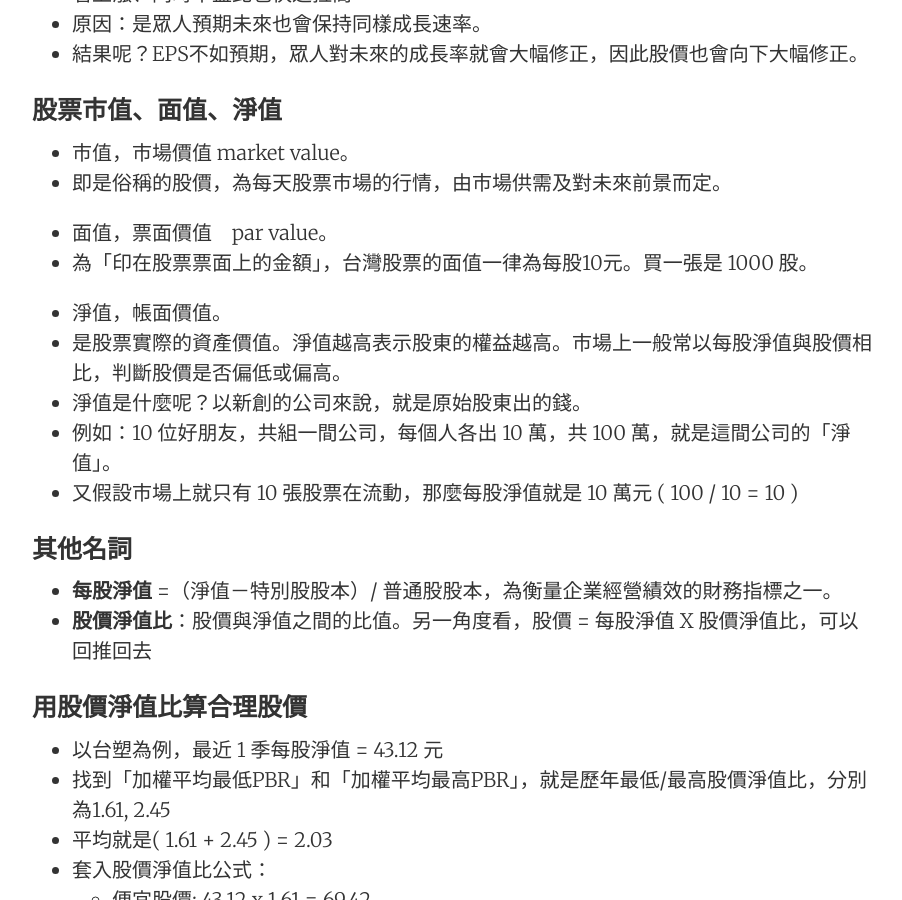
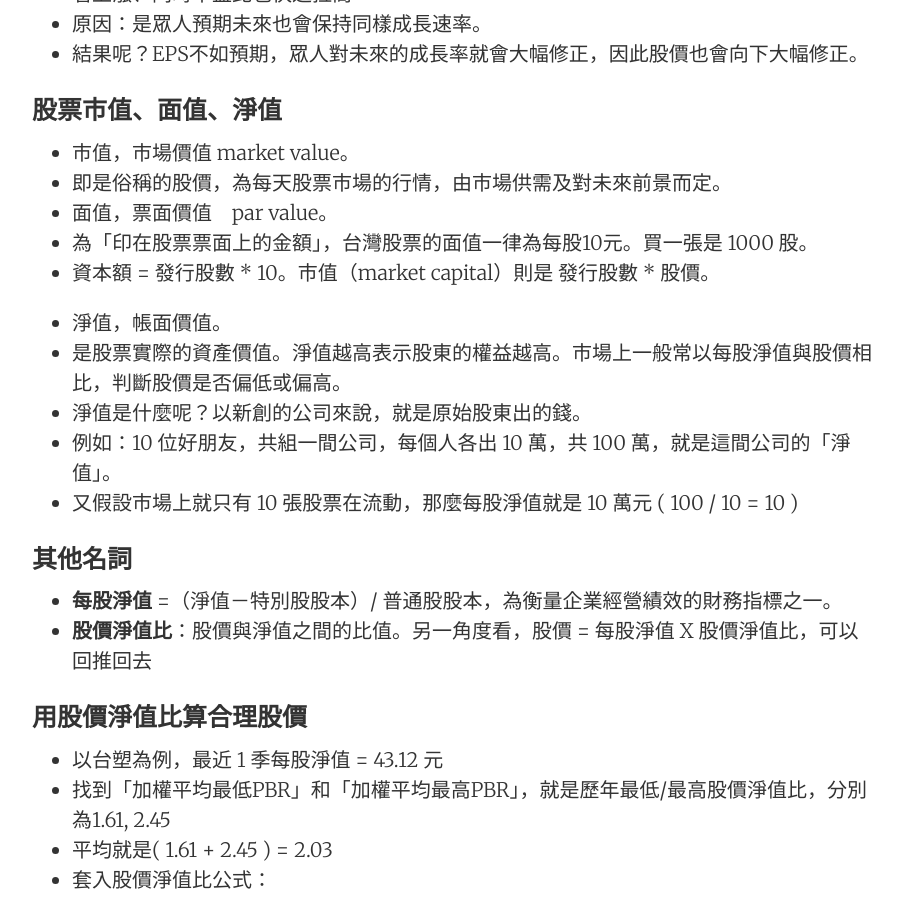
Before and after one commit to AdrianHsu/AdrianHsu.github.io, a Jekyll site: the page built from _posts/2019-1-14-man-vs-markets.md, in a window 1280 px wide and 900 px high, scrolled down 10516 px. Shown: the whole window, without its empty margins (188-1090 px from the left). Built offline with Jekyll 4.4.1, drawn with Linux system fonts in a browser that asks for light colours; nearby versions of some CDN libraries; comment, search, counter and statistics services are not loaded.

Commit message:
blog push

```diff
--- a/_posts/2019-1-14-man-vs-markets.md
+++ b/_posts/2019-1-14-man-vs-markets.md
@@ -237,9 +237,9 @@ categories:  inve
 
 * 市值，市場價值 market value。
 * 即是俗稱的股價，為每天股票市場的行情，由市場供需及對未來前景而定。
-
 * 面值，票面價值　par value。
 * 為「印在股票票面上的金額」，台灣股票的面值一律為每股10元。買一張是 1000 股。
+* 資本額 = 發行股數 * 10。市值（market capital）則是 發行股數 * 股價。
 
 * 淨值，帳面價值。
 * 是股票實際的資產價值。淨值越高表示股東的權益越高。市場上一般常以每股淨值與股價相比，判斷股價是否偏低或偏高。
```
